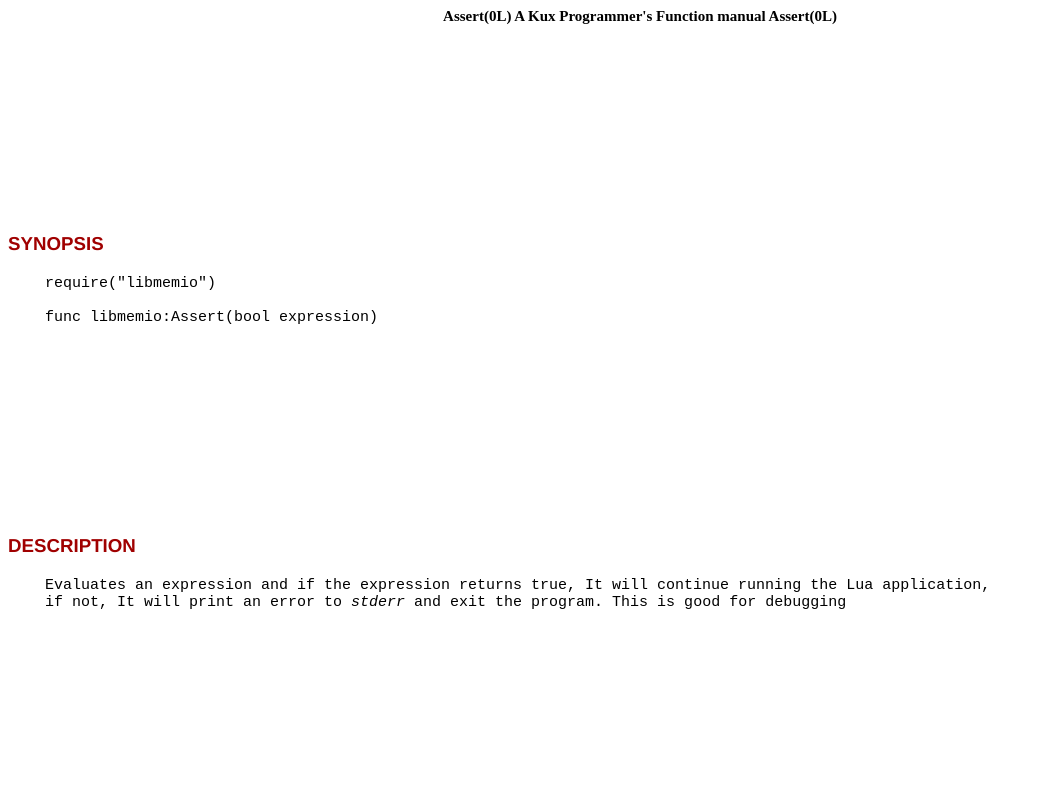
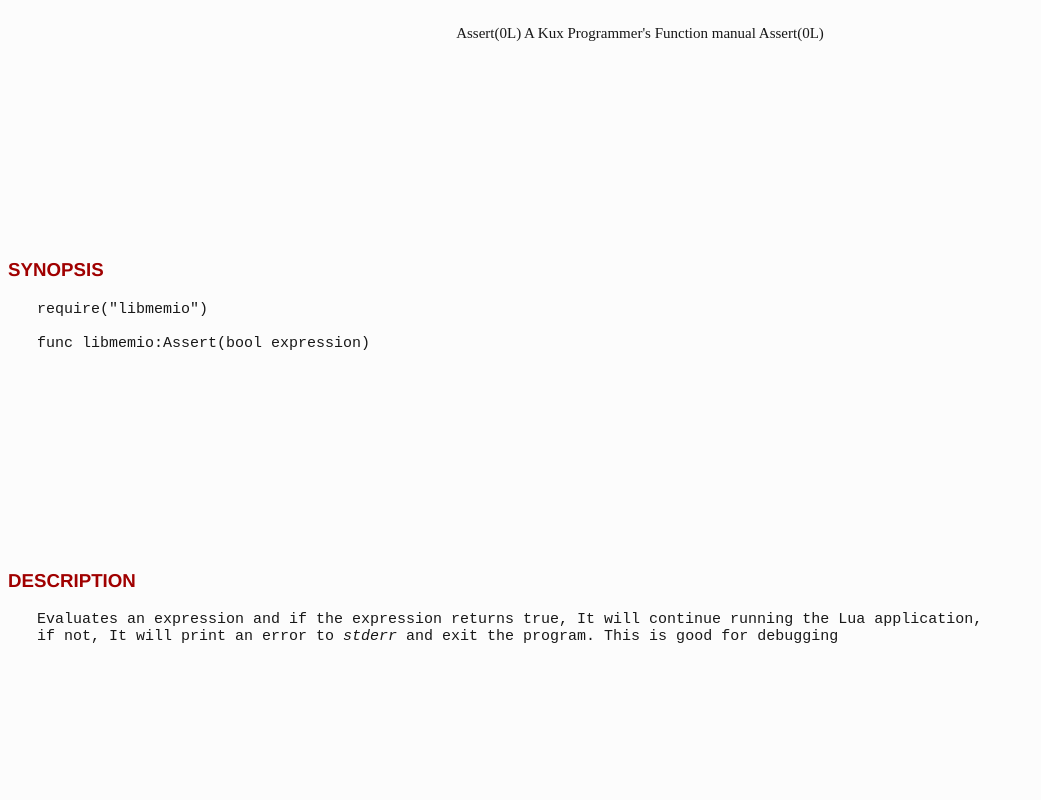
Before and after one commit to thekaigonzalez/Kux, a plain HTML site: page docs/head/functions/Assert.html in a window 1280 px wide. Shown: the top 800 px of the page, without its empty margins (0-1041 px from the left). Drawn offline with Linux system fonts and the light colour scheme.

Commit message:
stuff from man7.org

```diff
--- a/docs/styles/manf.css
+++ b/docs/styles/manf.css
@@ -2,7 +2,25 @@ h3 {
     color: #A00000;font-family:'helvetica', sans-serif;
     padding-top: 15%;
 }
+html, body {
+    background-color: #fcfcfc;
+    font-family: sans-serif;
+    font-size: 100%;
+    color: #181818;
+}
 
+body {
+    margin-top: 0;
+    margin-left: 0;
+    margin-right: 0;
+}
+h1, h2, h3, h4, h5, h5 {
+    font-family: helvetica, sans-serif;
+    font-weight: normal;
+    margin-left: 8px;
+    margin-right: 8px;
+    margin-top: 25px;
+}
 pre{
     padding: 1px;
     font-size: 15px;
```
